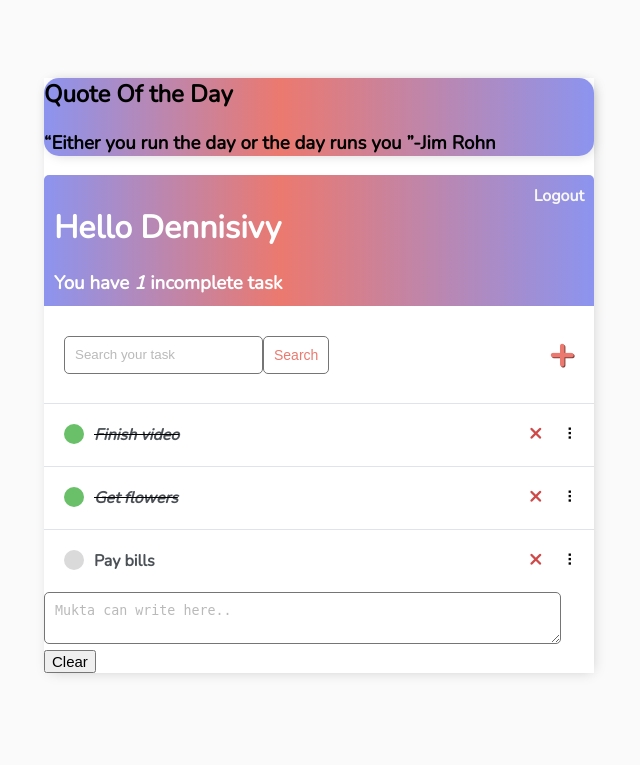
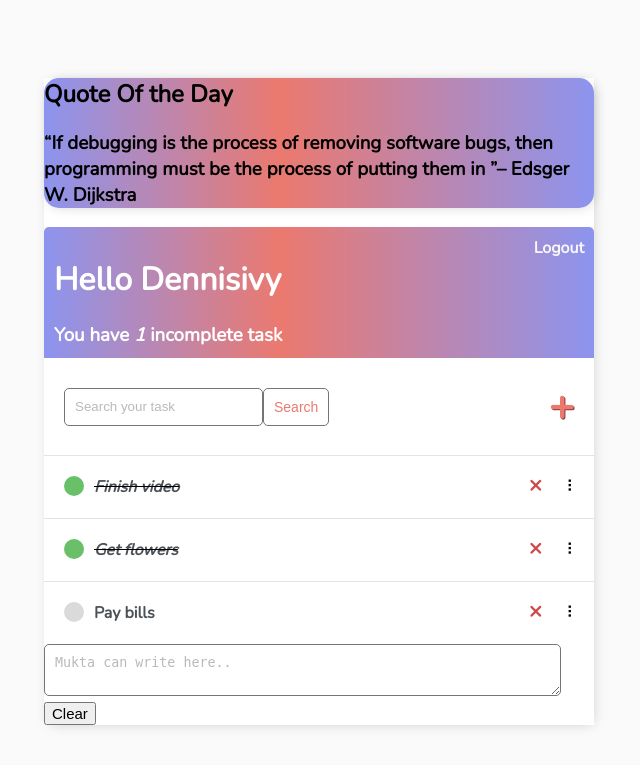
Before and after one commit to Abhishek-Gawande/Project-Musings, a Django app: page / in a window 1280 px wide. Shown: the top 765 px of the page, without its empty margins (321-961 px from the left). Run offline with Django 3.2, Linux system fonts and the light colour scheme; a user stored in the database is signed in; data comes from the database, SQL or seed files in the repository; both versions use the stored data as it was after the commit.

Commit message:
Add files via upload

```diff
--- a/base/templates/base/task_list.html
+++ b/base/templates/base/task_list.html
@@ -1,8 +1,8 @@
 {% extends 'base/main.html' %} {% block content %}
 <div class="container2">
     <h2>Quote Of the Day</h2>
-    <h3><q>Either you run the day or the day runs you
-</q>-Jim Rohn</h3>
+    <h3><q>If debugging is the process of removing software bugs, then programming must be the process of putting them in
+</q>– Edsger W. Dijkstra</h3>
 </div>
 
 
```
Also changed, not shown: db.sqlite3.
